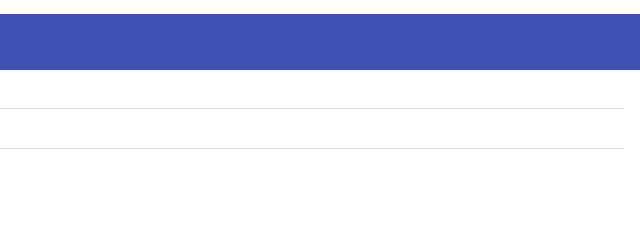
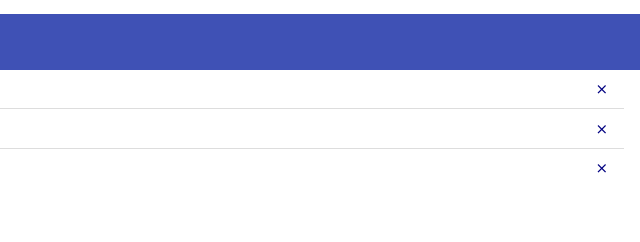
Before and after one commit to objektwerks/pwa.http4s, a website with bundled scripts: page pwa/index.html in a window 1280 px wide. Shown: the part 339-581 px from the top of the page, 640-1280 px from the left. Built offline with nearby package versions, Linux system fonts and the light colour scheme.

Commit message:
edited index.html

```diff
--- a/pwa/index.html
+++ b/pwa/index.html
@@ -42,9 +42,15 @@
         </div>
         <div class="w3-container">
             <ul id="todo-list" class="w3-ul w3-hoverable">
-                <li id="1" class="w3-hover-light-gray">Wash car.</li>
-                <li id="2" class="w3-hover-light-gray">Clean pool.</li>
-                <li id="3" class="w3-hover-light-gray">Mow yard.</li>
+                <li id="1" class="w3-display-container w3-hover-light-gray">Wash car.
+                    <span onclick="this.parentElement.style.display='none'" class="w3-button w3-display-right">&times;</span>
+                </li>
+                <li id="2" class="w3-display-container w3-hover-light-gray">Clean pool.
+                    <span onclick="this.parentElement.style.display='none'" class="w3-button w3-display-right">&times;</span>
+                </li>
+                <li id="3" class="w3-display-container w3-hover-light-gray">Mow yard.
+                    <span onclick="this.parentElement.style.display='none'" class="w3-button w3-display-right">&times;</span>
+                </li>
             </ul>
         </div>
         <div class="w3-container" style="padding-top: 12px">
```
